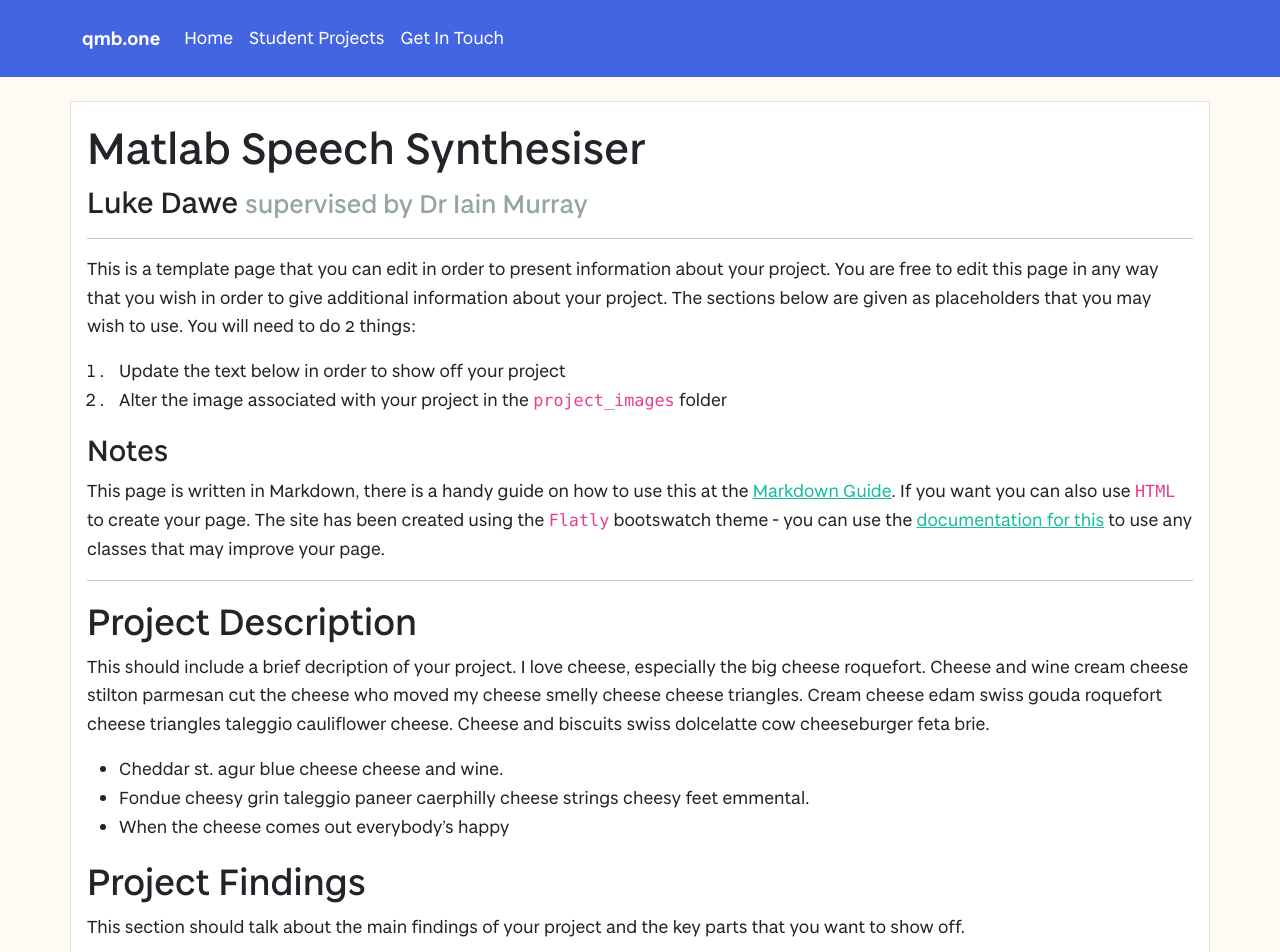
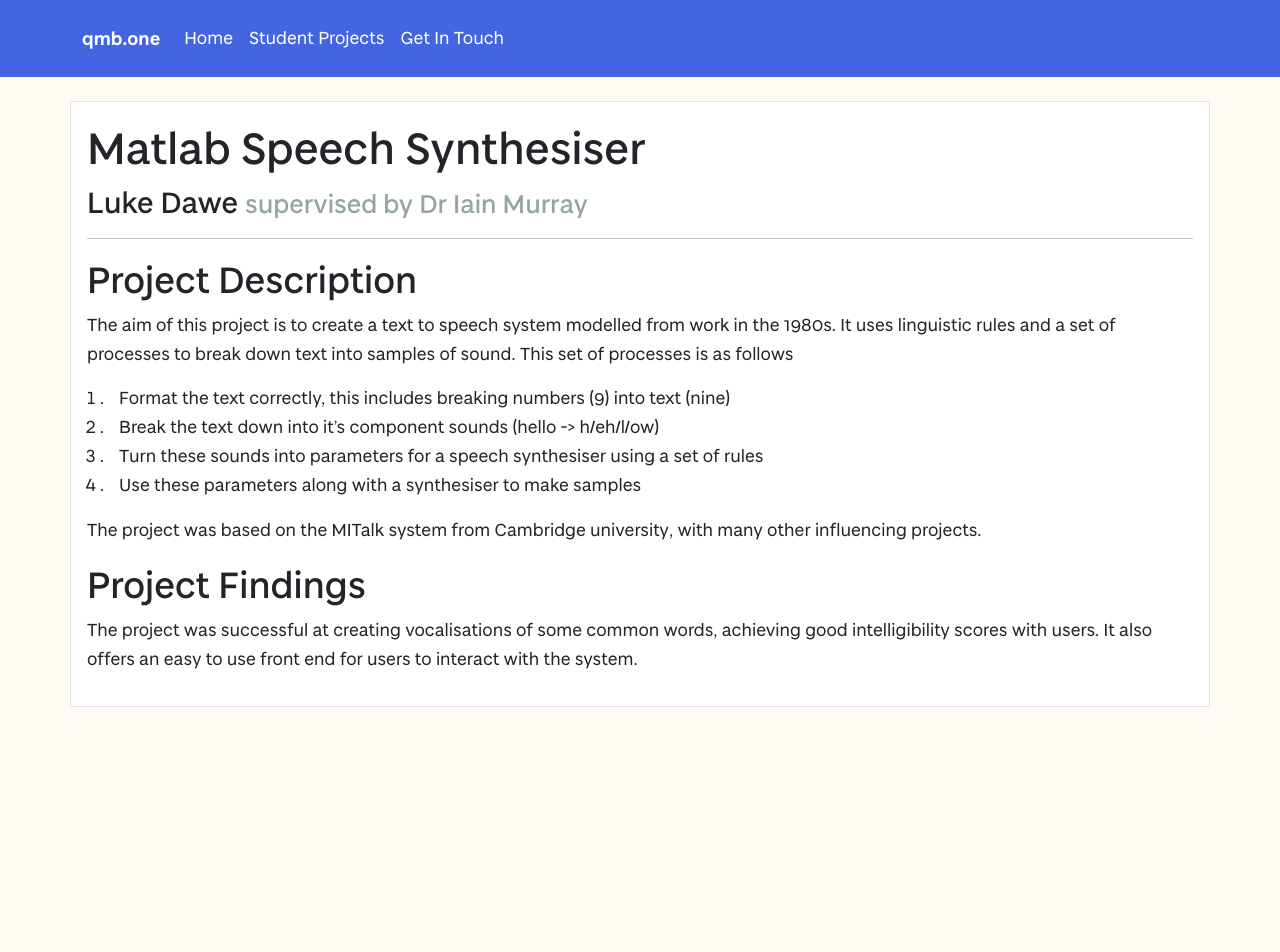
Before and after one commit to vivienprk/degree-show-2022, a Jekyll site: the page built from projects/LukeDawe.md, in a window 1280 px wide and 1400 px high. Shown: the top 952 px of the window. Built offline with Jekyll 4.4.1, drawn with Linux system fonts in a browser that asks for light colours; our own code applies the rules of GitHub Pages for plain Markdown files; some of the changed text lies outside the part shown.

Commit message:
Luke Dawe

```diff
--- a/projects/LukeDawe.md
+++ b/projects/LukeDawe.md
@@ -3,34 +3,18 @@ layout: project
 studentName: "Luke Dawe"
 supervisorName: "Dr Iain Murray"
 projectTitle: "Matlab Speech Synthesiser"
-projectImage: "sampleImage.jpg"
+projectImage: "lukedawe.jpg"
 
 ---
 
-This is a template page that you can edit in order to present information about your project. You are free to edit this page in any way that you wish in order to give additional information about your project. The sections below are given as placeholders that you may wish to use. You will need to do 2 things:
+## Project Description
+The aim of this project is to create a text to speech system modelled from work in the 1980s. It uses linguistic rules and a set of processes to break down text into samples of sound. This set of processes is as follows
 
-1. Update the text below in order to show off your project
-2. Alter the image associated with your project in the `project_images` folder
+1. Format the text correctly, this includes breaking numbers (9) into text (nine)
+1. Break the text down into it's component sounds (hello -> h/eh/l/ow)
+1. Turn these sounds into parameters for a speech synthesiser using a set of rules
+1. Use these parameters along with a synthesiser to make samples
 
-### Notes
-This page is written in Markdown, there is a handy guide on how to use this at the [Markdown Guide](https://www.markdownguide.org/cheat-sheet/). If you want you can also use `HTML` to create your page. The site has been created using the `Flatly` bootswatch theme - you can use the [documentation for this](https://bootswatch.com/flatly/) to use any classes that may improve your page.
-
-<hr>
-
-## Project Description
-This should include a brief decription of your project. I love cheese, especially the big cheese roquefort. Cheese and wine cream cheese stilton parmesan cut the cheese who moved my cheese smelly cheese cheese triangles. Cream cheese edam swiss gouda roquefort cheese triangles taleggio cauliflower cheese. Cheese and biscuits swiss dolcelatte cow cheeseburger feta brie.
-
-- Cheddar st. agur blue cheese cheese and wine.
-- Fondue cheesy grin taleggio paneer caerphilly cheese strings cheesy feet emmental.
-- When the cheese comes out everybody's happy
-
+The project was based on the MITalk system from Cambridge university, with many other influencing projects.
 ## Project Findings
-This section should talk about the main findings of your project and the key parts that you want to show off.
-
-## Project Media
-If you are really keen you can also create a video to demonstrate your project and embed this in the page. An example of a youTube video being embedded is below. You will want to change the width of this to be 100% and put the height as something around 500.
-
-
-<iframe width="100%" height="500" src="https://www.youtube.com/embed/YUEaupJk5AI" title="YouTube video player" frameborder="0" allow="accelerometer; autoplay; clipboard-write; encrypted-media; gyroscope; picture-in-picture" allowfullscreen></iframe>
-
-Cheddar st. agur blue cheese cheese and wine. Fondue cheesy grin taleggio paneer caerphilly cheese strings cheesy feet emmental. When the cheese comes out everybody's happy
+The project was successful at creating vocalisations of some common words, achieving good intelligibility scores with users. It also offers an easy to use front end for users to interact with the system.
```
Also changed, not shown: project_images/lukedawe.jpg (added).
